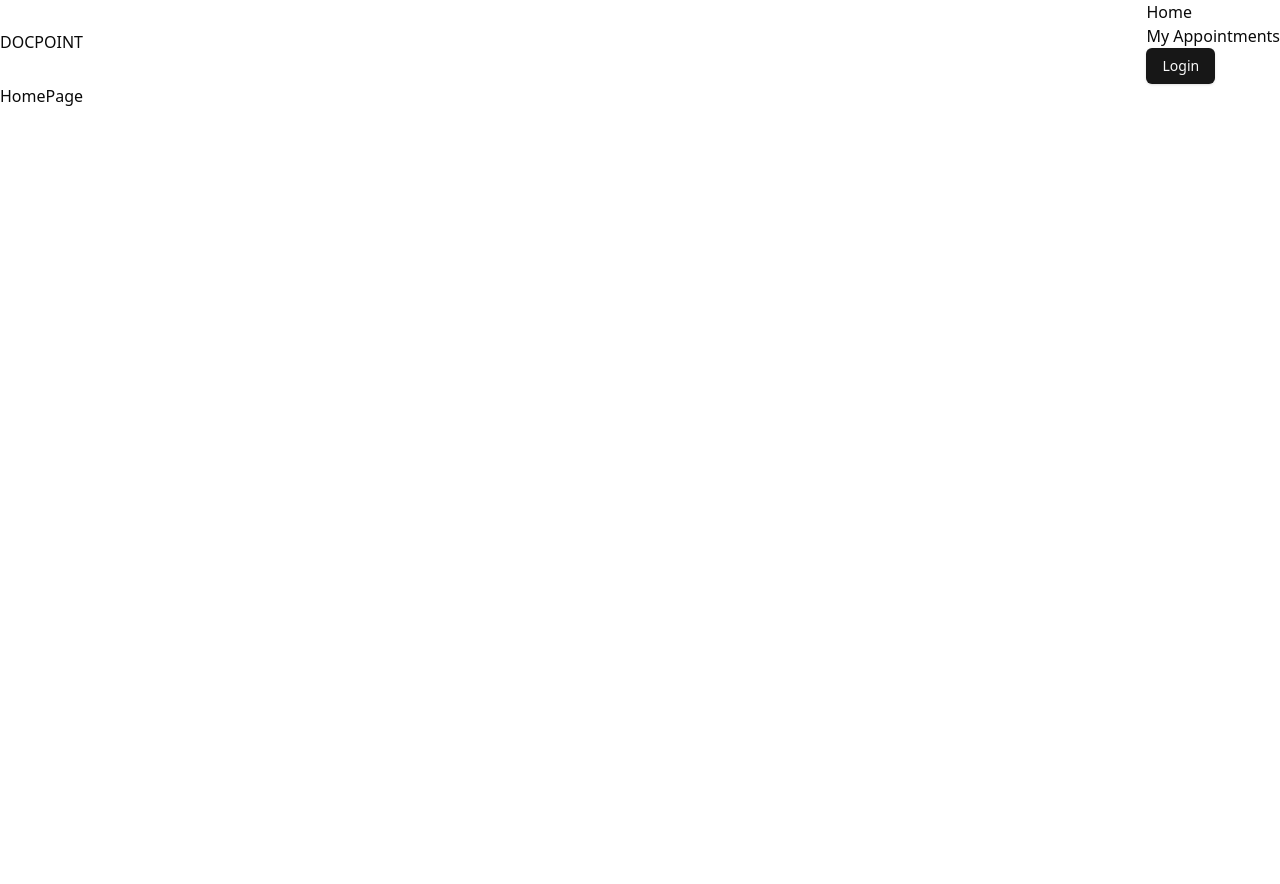
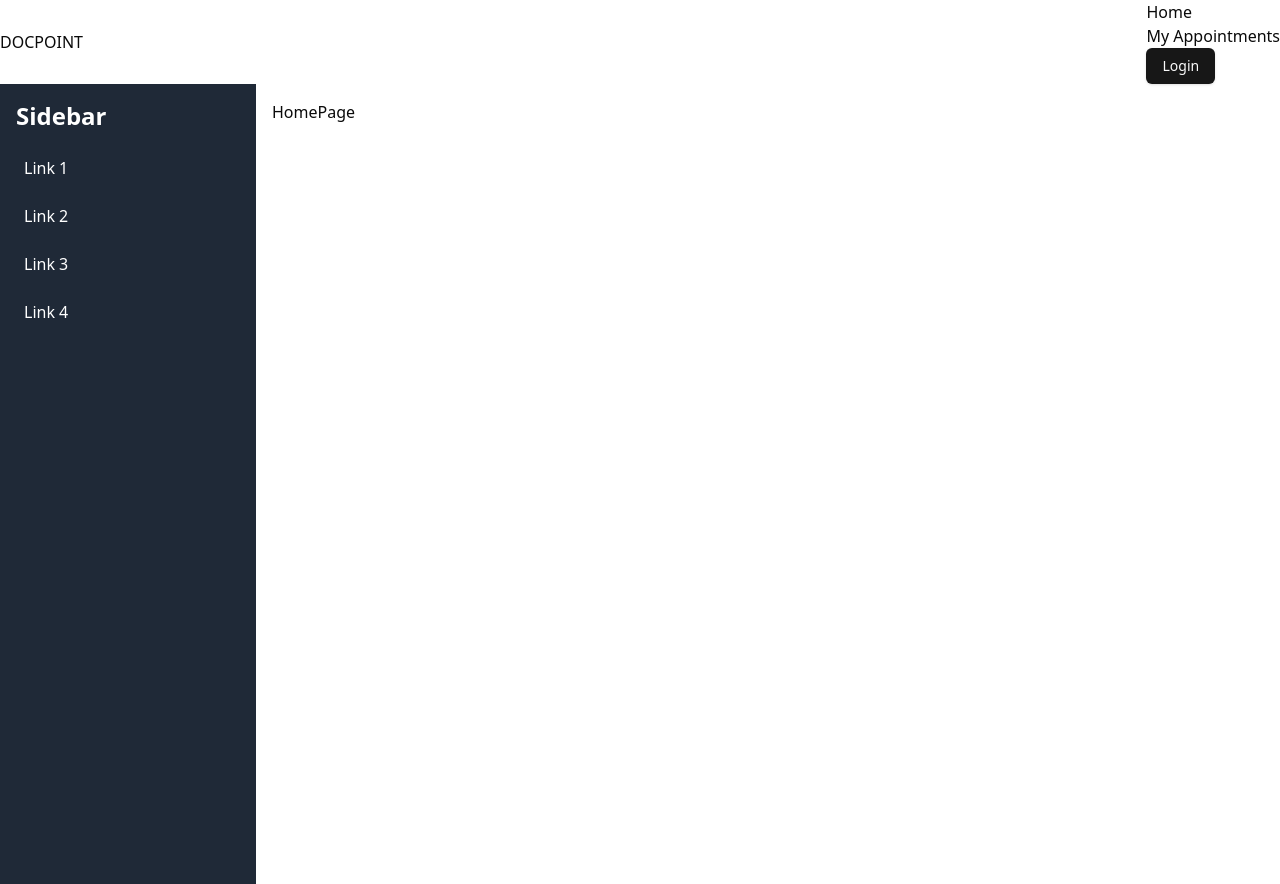
Before and after one commit to anishvkalbhor/DocPoint, a React (Vite) app in the folder frontend/: page / in a window 1280 px wide. Before the commit the page ends 800 px from the top, so only its background shows below. Built offline with nearby package versions, Linux system fonts and the light colour scheme.

Commit message:
homepage work in progress

```diff
--- a/frontend/src/pages/HomePage.jsx
+++ b/frontend/src/pages/HomePage.jsx
@@ -1,8 +1,29 @@
-import React from 'react'
+import React, { useState } from 'react'
 
 const HomePage = () => {
+  const [isSidebarOpen, setIsSidebarOpen] = useState(false);
+
   return (
-    <div>HomePage</div>
+    <div className="flex">
+      <div className={`fixed inset-0 z-30 transition-transform transform ${isSidebarOpen ? 'translate-x-0' : '-translate-x-full'} md:relative md:translate-x-0 w-64 h-screen bg-gray-800 text-white p-4`}>
+        <h2 className="text-2xl font-bold mb-4">Sidebar</h2>
+        <ul>
+          <li className="mb-2"><a href="#" className="hover:bg-gray-700 p-2 block">Link 1</a></li>
+          <li className="mb-2"><a href="#" className="hover:bg-gray-700 p-2 block">Link 2</a></li>
+          <li className="mb-2"><a href="#" className="hover:bg-gray-700 p-2 block">Link 3</a></li>
+          <li className="mb-2"><a href="#" className="hover:bg-gray-700 p-2 block">Link 4</a></li>
+        </ul>
+      </div>
+      <div className="flex-1 p-4 ml-64 md:ml-0">
+        <button className="md:hidden mb-4" onClick={() => setIsSidebarOpen(!isSidebarOpen)}>
+          {isSidebarOpen ? 'Close Sidebar' : 'Open Sidebar'}
+        </button>
+        <button className="fixed top-4 left-4 md:hidden" onClick={() => setIsSidebarOpen(true)}>
+          &#x2192; {/* Right arrow */}
+        </button>
+        HomePage
+      </div>
+    </div>
   )
 }
 
```
